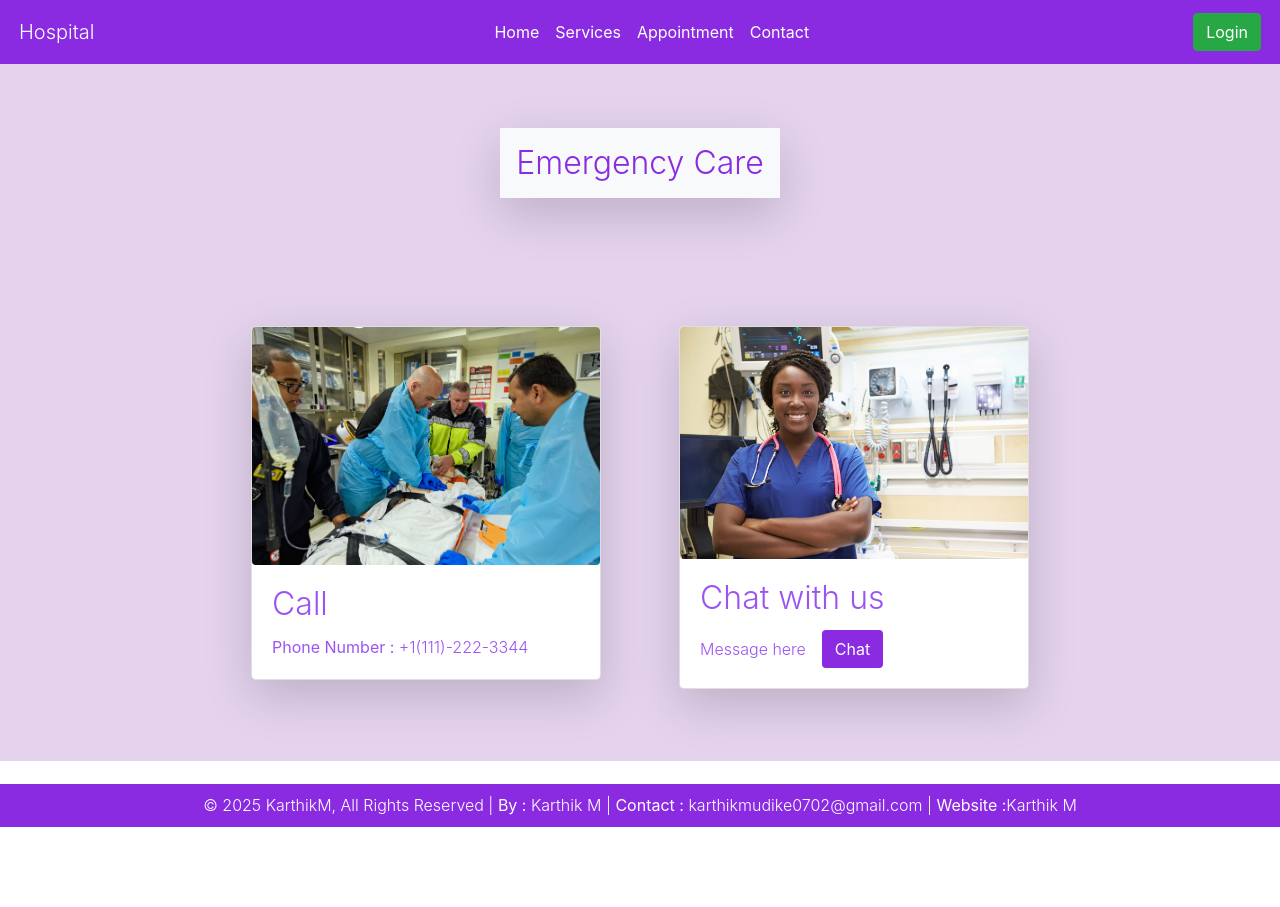
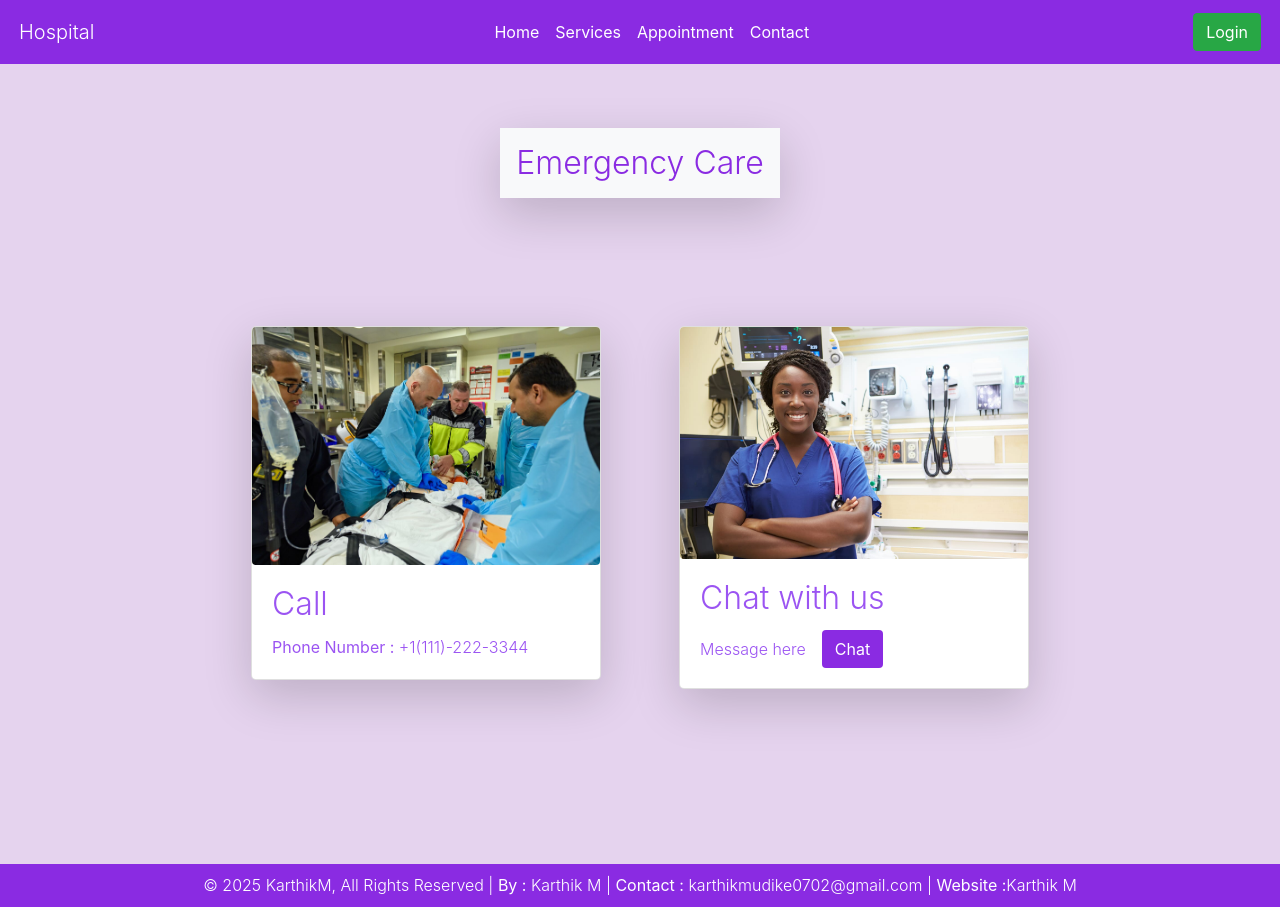
Before and after one commit to karthikmudike/AI_Hospital_Website, an Angular app: page /EmergencyCare in a window 1280 px wide. Before the commit the page ends 827 px from the top, so only its background shows below. Built offline with nearby package versions, Linux system fonts and the light colour scheme.

Commit message:
Update 8

```diff
--- a/src/app/emergency-care/emergency-care.component.html
+++ b/src/app/emergency-care/emergency-care.component.html
@@ -1,4 +1,4 @@
-<div class=" w-100" style="min-width: 400px; min-height: 100%; background-color:  rgb(229, 211, 238);">
+<div class=" w-100" style="min-width: 400px; min-height: 100vh; background-color:  rgb(229, 211, 238);">
     <div class="w-100">
         <div class="d-flex justify-content-center pt-3">
             <h5 class="bg-light text-center p-3 display-4 shadow-lg  mt-5 "
```
Also changed, not shown: 3 other files (tests, documents, lock files or other folders).
